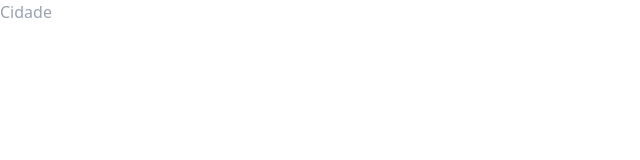
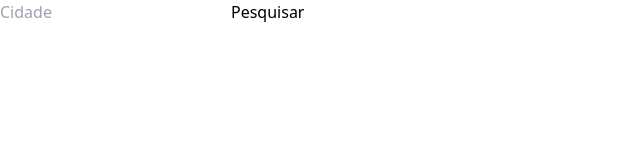
Before and after one commit to EduardoArauj0/WEATHER-APP, a React (Create React App) app: page / in a window 1280 px wide. Shown: the top 160 px of the page, without its empty margins (0-640 px from the left). Built offline with nearby package versions, Linux system fonts and the light colour scheme.

Commit message:
feat: criar formulário para entrada de cidade e botão de pesquisa

```diff
--- a/src/App.jsx
+++ b/src/App.jsx
@@ -6,6 +6,7 @@ function App() {
 
       <form>
         <input type="text" placeholder="Cidade" />
+        <button type="submit">Pesquisar</button>
       </form>
     </div>
   );
```
